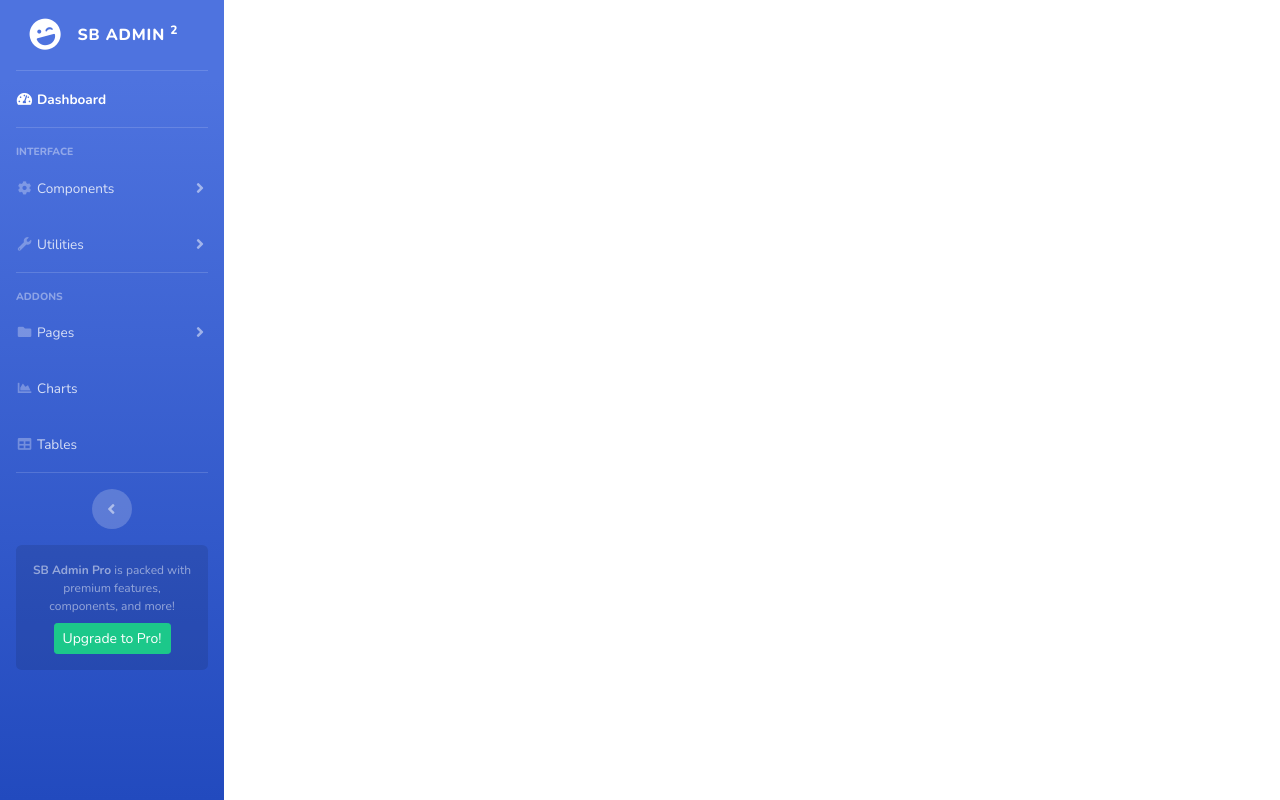
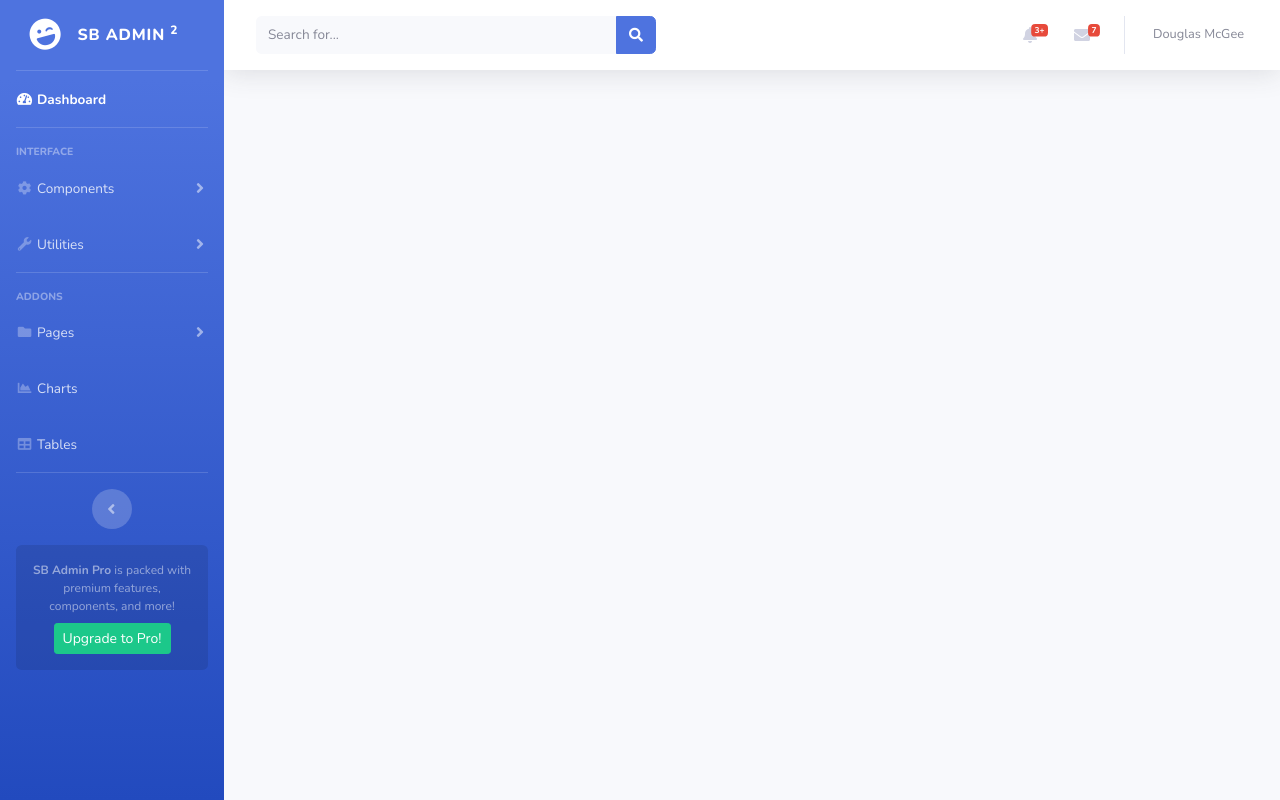
Before and after one commit to santhosh8857/admin-homepage, a React (Create React App) app: page / in a window 1280 px wide. Built offline with nearby package versions, Linux system fonts and the light colour scheme.

Commit message:
added header

```diff
--- a/src/App.js
+++ b/src/App.js
@@ -1,4 +1,5 @@
 import "./App.css";
+import Header from "./components/Header";
 import Navbar from "./components/Navbar/Navbar";
 
 function App() {
@@ -6,6 +7,9 @@ function App() {
     <>
       <div id="wrapper">
         <Navbar />
+        <div id="content-wrapper" class="d-flex flex-column">
+          <Header />
+        </div>
       </div>
     </>
   );
--- a/src/components/Header.js
+++ b/src/components/Header.js
@@ -1,7 +1,83 @@
 import React from "react";
 
 const Header = () => {
-  return <div>Header component</div>;
+  return (
+    <div id="content">
+      <nav class="navbar navbar-expand navbar-light bg-white topbar mb-4 static-top shadow">
+        {/* Search */}
+        <form class="d-none d-sm-inline-block form-inline mr-auto ml-md-3 my-2 my-md-0 mw-100 navbar-search">
+          <div class="input-group">
+            <input
+              type="text"
+              class="form-control bg-light border-0 small"
+              placeholder="Search for..."
+              aria-label="Search"
+              aria-describedby="basic-addon2"
+            />
+            <div class="input-group-append">
+              <button class="btn btn-primary" type="button">
+                <i class="fas fa-search fa-sm"></i>
+              </button>
+            </div>
+          </div>
+        </form>
+
+        {/* Header Navbar */}
+        <ul class="navbar-nav ml-auto">
+          {/* Notification */}
+          <li class="nav-item dropdown no-arrow mx-1">
+            <a
+              class="nav-link dropdown-toggle"
+              href="#"
+              id="alertsDropdown"
+              role="button"
+              data-toggle="dropdown"
+              aria-haspopup="true"
+              aria-expanded="false"
+            >
+              <i class="fas fa-bell fa-fw"></i>
+              <span class="badge badge-danger badge-counter">3+</span>
+            </a>
+          </li>
+
+          {/* Messages */}
+          <li class="nav-item dropdown no-arrow mx-1">
+            <a
+              class="nav-link dropdown-toggle"
+              href="#"
+              id="messagesDropdown"
+              role="button"
+              data-toggle="dropdown"
+              aria-haspopup="true"
+              aria-expanded="false"
+            >
+              <i class="fas fa-envelope fa-fw"></i>
+              <span class="badge badge-danger badge-counter">7</span>
+            </a>
+          </li>
+
+          <div class="topbar-divider d-none d-sm-block"></div>
+
+          {/* User Information */}
+          <li class="nav-item dropdown no-arrow">
+            <a
+              class="nav-link dropdown-toggle"
+              href="#"
+              id="userDropdown"
+              role="button"
+              data-toggle="dropdown"
+              aria-haspopup="true"
+              aria-expanded="false"
+            >
+              <span class="mr-2 d-none d-lg-inline text-gray-600 small">
+                Douglas McGee
+              </span>
+            </a>
+          </li>
+        </ul>
+      </nav>
+    </div>
+  );
 };
 
 export default Header;
```
